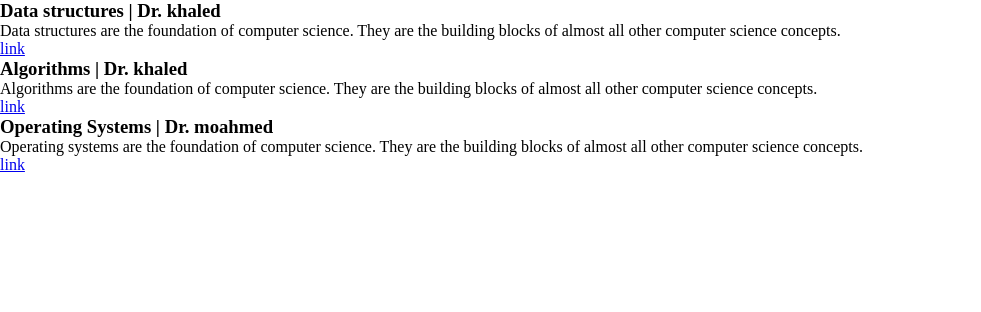
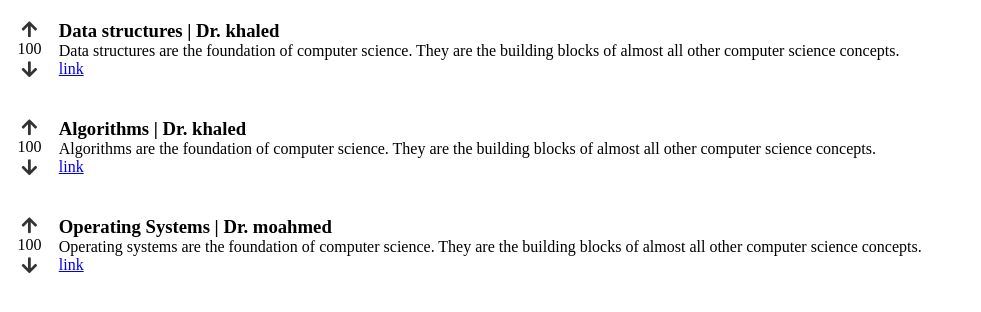
Before and after one commit to ahm3dkira/django-project, a Django app: page /all in a window 1280 px wide. Shown: the part 60-372 px from the top of the page, without its empty margins (0-981 px from the left). Run offline with Django 4.2, Linux system fonts and the light colour scheme; some libraries are stand-ins or nearby versions.

Commit message:
make it better

```diff
--- a/courses/templates/allCourses.html
+++ b/courses/templates/allCourses.html
@@ -1,12 +1,49 @@
 {% extends "base.html" %}
 {% block title %} all courses {% endblock %}
 {% block content %}
-<ul>
+<style>
+  .fa-arrow-up, .fa-arrow-down{
+    color: #333;
+    font-size: 18px;
+    cursor: pointer;
+  }
+  .all-courses{
+    margin-bottom: 20px;
+  }
+  .all-courses li{
+    display: flex;
+    flex-direction: row;
+    padding: 10px;
+
+  }
+  .all-courses li .vote{
+    display: flex;
+    flex-direction: column;
+    justify-content: center;
+    align-items: center;
+    width: 40px;
+  }
+  .all-courses li .vote .count {
+    padding: 2px;
+  }
+  .all-courses li .container{
+    width: 100%;
+    padding: 10px;
+  }
+</style>
+<ul class="all-courses">
   {% for course in courses %}
     <li>
-      <h3>{{ course.title }}</h3>
-      <p>{{ course.description }}</p>
-      <a href="/id/{{course.id}}">link</a>
+      <div class="vote">
+        <i class="fas fa-arrow-up"></i>
+        <span class="count">{{ course.votes }}</span>
+        <i class="fas fa-arrow-down"></i>
+      </div>
+      <div class="container">
+        <h3>{{ course.title }}</h3>
+        <p>{{ course.description }}</p>
+        <a href="/id/{{course.id}}">link</a>
+      </div>
     </li>
   {% endfor %}
 </ul>
--- a/courses/templates/base.html
+++ b/courses/templates/base.html
@@ -6,6 +6,7 @@
   <meta name="viewport" content="width=device-width, initial-scale=1.0">
   <title>{% block title %} Document {% endblock %}</title>
   {% load static %}
+  <link rel="stylesheet" href="https://pro.fontawesome.com/releases/v5.10.0/css/all.css" integrity="sha384-AYmEC3Yw5cVb3ZcuHtOA93w35dYTsvhLPVnYs9eStHfGJvOvKxVfELGroGkvsg+p" crossorigin="anonymous" />
   <link rel="stylesheet" href="/static/css/style.css">
 </head>
 <body>
--- a/courses/templates/partials/header.html
+++ b/courses/templates/partials/header.html
@@ -54,7 +54,11 @@ header.header .nav a:hover {
             <li class="nav-item"><a href="#">Courses</a></li>
             <li class="nav-item"><a href="#">About</a></li>
             <li class="nav-item"><a href="#">Contact</a></li>
-            <li class="nav-item"><a href="#">Login</a></li>
+            {% if user.is_authenticated %}
+                <li class="nav-item"><a href="{% url 'logout' %}">Logout</a></li>
+            {% else %}
+                <li class="nav-item"><a href="{% url 'login' %}">Login</a></li>
+            {% endif %}
         </ul>
     </nav>
 </header>
--- a/courses/views.py
+++ b/courses/views.py
@@ -18,6 +18,7 @@ coursesData = [
         'image': 'data.png',
         'time': '12 weeks',
         'type': 'acadimc',
+        'votes': '100',
         'files': [
             "http://localhost:3000/55.pdf",
             "http://localhost:3000/55888.pdf",
@@ -30,6 +31,7 @@ coursesData = [
         'description': 'Algorithms are the foundation of computer science. They are the building blocks of almost all other computer science concepts.',
         'image': 'algo.png',
         'time': '12 weeks',
+        'votes': '100',
         'files': [
             "http://localhost:3000/uuuuu.pdf",
             "http://localhost:3000/55888.pdf",
@@ -42,6 +44,7 @@ coursesData = [
         'description': 'Operating systems are the foundation of computer science. They are the building blocks of almost all other computer science concepts.',
         'image': 'os.png',
         'time': '12 weeks',
+        'votes': '100',
         'files': [
             "http://localhost:3000/55.pdf",
             "http://localhost:3000/85888.pdf",
--- a/djangoProject/settings.py
+++ b/djangoProject/settings.py
@@ -108,6 +108,9 @@ AUTH_PASSWORD_VALIDATORS = [
     },
 ]
 
+#
+LOGIN_REDIRECT_URL = "/"
+LOGOUT_REDIRECT_URL = "/"
 
 # Internationalization
 # https://docs.djangoproject.com/en/4.0/topics/i18n/
--- a/djangoProject/urls.py
+++ b/djangoProject/urls.py
@@ -6,6 +6,7 @@ from . import views
 
 urlpatterns = [
     path('admin/', admin.site.urls),
+    path("accounts/", include("django.contrib.auth.urls")),
     # path('', views.index, name='index'),
     # path('about/', views.about, name='about'),
     # path('courses/', include('courses.urls'), name='courses'),
```
Also changed, not shown: courses/templates/index.html (+7 -1 lines), templates/registration/login.html (added, +7 -0 lines).
